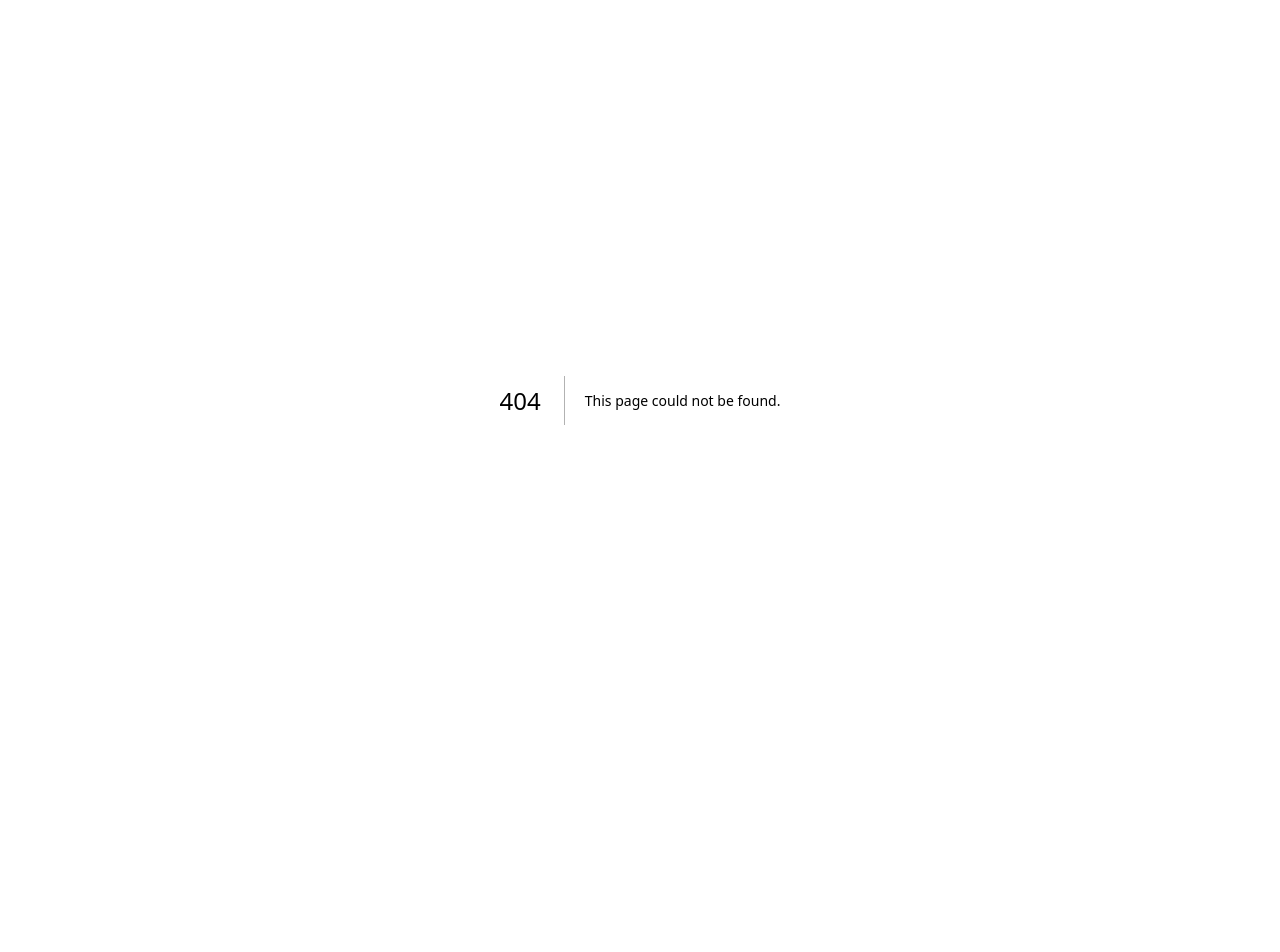
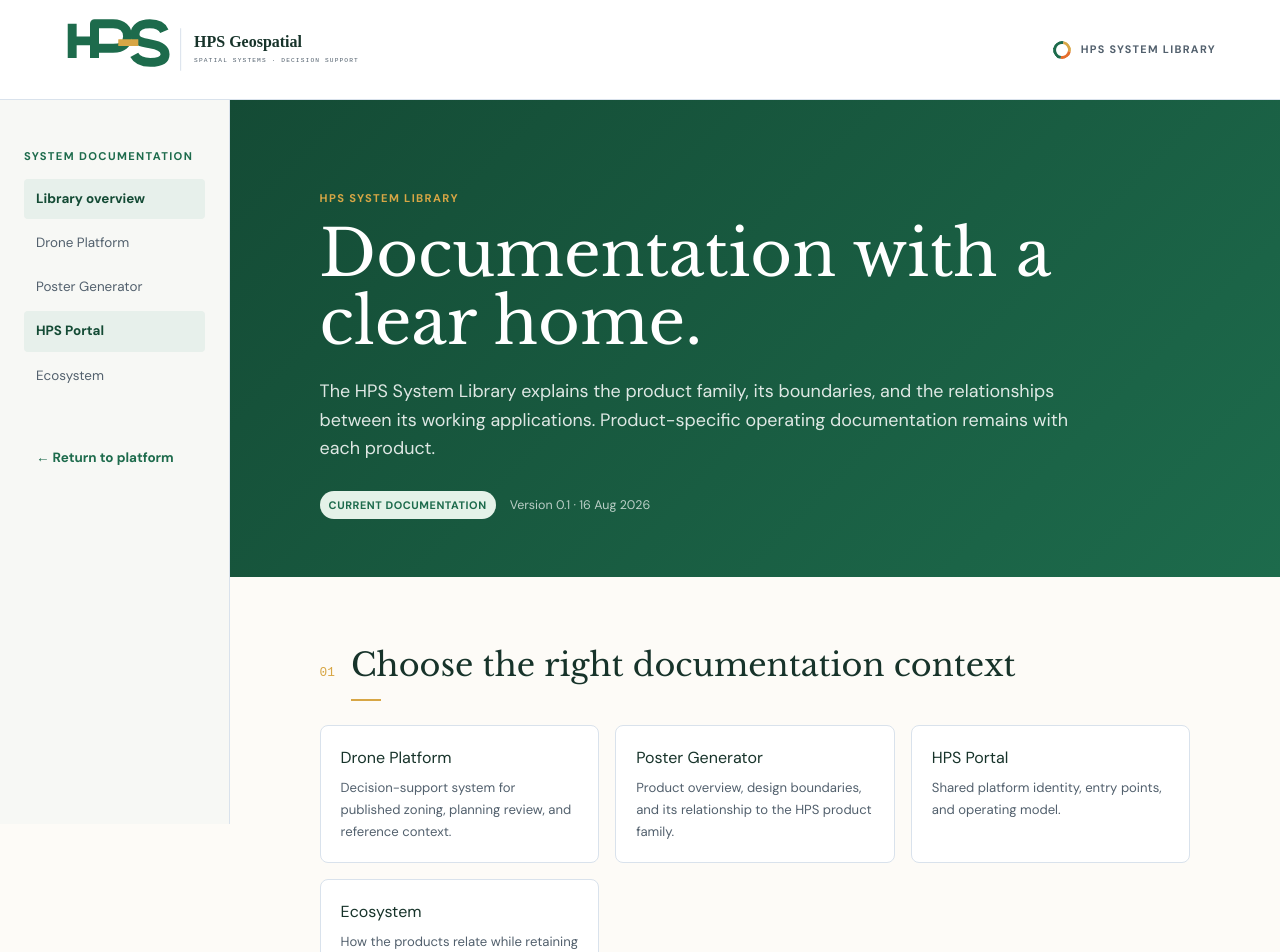
Before and after one commit to slyberia/hydrographic-poster-generator, a Next.js app in the folder frontend/: page /documentation in a window 1280 px wide. Before the commit this address had no page. Shown: the top 952 px of the page. Before the commit the page ends 800 px from the top, so only its background shows below. Built offline with nearby package versions, Linux system fonts and the light colour scheme.

Commit message:
Complete Milestone D phase 8

```diff
--- a/frontend/src/app/docs/page.tsx
+++ b/frontend/src/app/docs/page.tsx
@@ -1,4 +1,5 @@
 import PosterHeader from "@/components/PosterHeader";
+import Link from "next/link";
 
 const API_BASE = process.env.NEXT_PUBLIC_API_URL ?? "http://localhost:8000";
 
@@ -112,14 +113,12 @@ export default function DocsPage() {
     <main className="min-h-screen bg-[var(--ui-page)] text-[var(--ui-text)]">
       <PosterHeader current="docs" />
 
-      <nav aria-label="HPS system documentation" className="border-b border-[var(--ui-border)] bg-[var(--ui-surface-muted)] px-5 py-3 sm:px-8">
-        <div className="mx-auto flex max-w-7xl flex-wrap gap-x-5 gap-y-2 text-sm">
-          <a href="/documentation/drone-platform" className="font-semibold text-[var(--ui-action)] hover:underline">Drone Platform</a>
-          <a href="/documentation/poster-generator" className="text-[var(--ui-text-muted)] hover:text-[var(--ui-action)]">Poster Generator</a>
-          <a href="/documentation/hps-portal" className="text-[var(--ui-text-muted)] hover:text-[var(--ui-action)]">HPS Portal</a>
-          <a href="/documentation/ecosystem" className="text-[var(--ui-text-muted)] hover:text-[var(--ui-action)]">Ecosystem</a>
+      <div className="border-b border-[var(--ui-border)] bg-[var(--ui-surface-muted)] px-5 py-3 text-sm sm:px-8">
+        <div className="mx-auto flex max-w-7xl items-center justify-between gap-4 text-[var(--ui-text-muted)]">
+          <span>Product documentation · Hydrographic Poster Generator</span>
+          <Link href="/documentation" className="font-semibold text-[var(--ui-action)] hover:underline">HPS System Library →</Link>
         </div>
-      </nav>
+      </div>
 
       <section className="border-b border-[var(--ui-border)] bg-[var(--ui-panel)] px-5 py-14 sm:px-8 sm:py-18">
         <div className="mx-auto max-w-7xl">
--- a/frontend/src/app/documentation/components.tsx
+++ b/frontend/src/app/documentation/components.tsx
@@ -1,5 +1,8 @@
 import type { ReactNode } from "react";
+import Image from "next/image";
+import Link from "next/link";
 import "./docs.css";
+import "./docs-phase8.css";
 
 export type DocSystem = "Drone Platform" | "Poster Generator" | "HPS Portal" | "HPS Portal ecosystem";
 
@@ -16,7 +19,8 @@ export function StackTable({ rows }: { rows: Array<[string, string, string]> })
 }
 
 export function DocPage({ system, eyebrow, title, summary, children }: { system: DocSystem; eyebrow: string; title: string; summary: string; children: ReactNode }) {
-  return <main className="docs-page"><header className="docs-header"><a href="/" className="docs-brand"><img src="/hps/hps-lockup-horizontal.svg" alt="HPS Geospatial" /></a><div className="docs-product"><span className="docs-product-mark" aria-hidden="true" /> <span>HPS SYSTEM DOCUMENTATION</span></div></header><div className="docs-layout"><aside className="docs-sidebar"><p className="docs-sidebar-label">Documentation</p><nav aria-label="Documentation sections"><a className={system === "Drone Platform" ? "active" : ""} href="/documentation/drone-platform">Drone Platform</a><a className={system === "Poster Generator" ? "active" : ""} href="/documentation/poster-generator">Poster Generator</a><a className={system === "HPS Portal" ? "active" : ""} href="/documentation/hps-portal">HPS Portal</a><a className={system === "HPS Portal ecosystem" ? "active" : ""} href="/documentation/ecosystem">Ecosystem</a></nav><a className="docs-back" href="/">← Return to application</a></aside><article className="docs-article"><div className="docs-hero"><p className="docs-eyebrow">{eyebrow}</p><h1>{title}</h1><p className="docs-summary">{summary}</p><div className="docs-meta"><Status>Current documentation</Status><span>Version 0.1 · 06 Aug 2026</span></div></div>{children}</article></div></main>;
+  const sections: Array<[DocSystem, string, string]> = [["Drone Platform", "Drone Platform", "/documentation/drone-platform"], ["Poster Generator", "Poster Generator", "/documentation/poster-generator"], ["HPS Portal", "HPS Portal", "/documentation/hps-portal"], ["HPS Portal ecosystem", "Ecosystem", "/documentation/ecosystem"]];
+  return <main className="docs-page"><header className="docs-header"><Link href="/" className="docs-brand"><Image src="/hps/hps-lockup-horizontal.svg" alt="HPS Geospatial" width={320} height={64} priority /></Link><div className="docs-product"><span className="docs-product-mark" aria-hidden="true" /> <span>HPS SYSTEM LIBRARY</span></div></header><div className="docs-layout"><aside className="docs-sidebar"><p className="docs-sidebar-label">System documentation</p><nav aria-label="Documentation sections"><Link className={system === "HPS Portal" ? "active" : ""} href="/documentation">Library overview</Link>{sections.map(([key, label, href]) => <Link className={system === key ? "active" : ""} href={href} key={key}>{label}</Link>)}</nav><Link className="docs-back" href="/">← Return to platform</Link></aside><article className="docs-article"><div className="docs-hero"><p className="docs-eyebrow">{eyebrow}</p><h1>{title}</h1><p className="docs-summary">{summary}</p><div className="docs-meta"><Status>Current documentation</Status><span>Version 0.1 · 16 Aug 2026</span></div></div>{children}</article></div></main>;
 }
 
 export function DocSection({ number, title, children }: { number: string; title: string; children: ReactNode }) {
--- /dev/null
+++ b/frontend/src/app/documentation/docs-phase8.css
@@ -0,0 +1,12 @@
+.doc-card[href] {
+  color: inherit;
+  text-decoration: none;
+  transition: border-color 160ms ease, box-shadow 160ms ease, transform 160ms ease;
+}
+
+.doc-card[href]:hover,
+.doc-card[href]:focus-visible {
+  border-color: var(--doc-green);
+  box-shadow: 0 8px 22px rgba(23, 51, 42, 0.1);
+  transform: translateY(-2px);
+}
--- /dev/null
+++ b/frontend/src/app/documentation/page.tsx
@@ -0,0 +1,17 @@
+import Link from "next/link";
+
+import { DocPage, DocSection, Note, Status } from "./components";
+
+const SYSTEMS = [
+  ["Drone Platform", "Decision-support system for published zoning, planning review, and reference context.", "/documentation/drone-platform"],
+  ["Poster Generator", "Product overview, design boundaries, and its relationship to the HPS product family.", "/documentation/poster-generator"],
+  ["HPS Portal", "Shared platform identity, entry points, and operating model.", "/documentation/hps-portal"],
+  ["Ecosystem", "How the products relate while retaining clear ownership of their data and workflows.", "/documentation/ecosystem"],
+] as const;
+
+export default function DocumentationHomePage() {
+  return <DocPage system="HPS Portal" eyebrow="HPS system library" title="Documentation with a clear home." summary="The HPS System Library explains the product family, its boundaries, and the relationships between its working applications. Product-specific operating documentation remains with each product.">
+    <DocSection number="01" title="Choose the right documentation context"><div className="doc-grid">{SYSTEMS.map(([title, description, href]) => <Link className="doc-card" href={href} key={title}><h3>{title}</h3><p>{description}</p></Link>)}</div><Note>Use the System Library for shared architecture and product context. Use the Hydro Poster product documentation for Studio workflow and API integration details.</Note></DocSection>
+    <DocSection number="02" title="Product documentation"><div className="doc-grid"><article className="doc-card"><Status>Current</Status><h3>Hydrographic Poster Generator</h3><p>The Studio and its rendering API are documented in a product-specific, editorial surface so operational guidance remains close to the tool.</p><p className="doc-links"><Link href="/docs">Open Hydro Poster documentation →</Link></p></article><article className="doc-card"><Status>Current</Status><h3>Drone Zoning</h3><p>The Drone Platform documentation describes the public map, planning console, data context, and decision-support boundaries.</p><p className="doc-links"><Link href="/documentation/drone-platform">Open Drone Platform documentation →</Link></p></article></div></DocSection>
+  </DocPage>;
+}
--- a/frontend/src/app/documentation/poster-generator/page.tsx
+++ b/frontend/src/app/documentation/poster-generator/page.tsx
@@ -1,8 +1,9 @@
+import Link from "next/link";
 import { ArchitectureDiagram, DocPage, DocSection, Note, StackTable, Status } from "../components";
 
 export default function PosterGeneratorDocumentation() {
   return <DocPage system="Poster Generator" eyebrow="System documentation · product surface" title="Hydrographic Poster Generator" summary="A companion product for transforming hydrographic or spatial source material into designed, shareable poster outputs. This page separates the product concept from the production stack still to be confirmed.">
-    <DocSection number="01" title="System purpose"><div className="doc-grid"><article className="doc-card"><h3>What it does</h3><p>Turns hydrographic or mapped source data into a visual poster composition with configurable layout, branding, labels, and export settings.</p></article><article className="doc-card"><h3>Why it matters</h3><p>Provides a communication surface for technical spatial information that is easier to present, print, and share with non-specialist audiences.</p></article><article className="doc-card"><h3>Relationship to Drone Zoning</h3><p>Poster generation can consume approved maps, classifications, or exported layers from the Drone Platform without becoming part of its analysis engine.</p></article></div><Note>Exact runtime, rendering pipeline, storage model, and supported input formats should be confirmed against the poster-generator repository before this document is treated as an implementation specification.</Note></DocSection>
+    <DocSection number="01" title="System purpose"><div className="doc-grid"><article className="doc-card"><h3>What it does</h3><p>Turns registered hydrographic data into a visual poster composition with configurable layout, branding, labels, and export settings.</p></article><article className="doc-card"><h3>Why it matters</h3><p>Provides a communication surface for technical spatial information that is easier to present, print, and share with non-specialist audiences.</p></article><article className="doc-card"><h3>Relationship to Drone Zoning</h3><p>Poster generation can consume approved maps or exported layers from the Drone Platform without becoming part of its analysis engine.</p></article></div><Note>The product-specific Studio workflow and API contract are maintained in the Hydro Poster documentation. <Link href="/docs">Open Hydro Poster documentation →</Link></Note></DocSection>
     <DocSection number="02" title="Proposed architecture"><ArchitectureDiagram nodes={[{label:"Source data",detail:"Raster · vector · analysis layer",tone:"data"},{label:"Poster editor",detail:"Composition · labels · theme",tone:""},{label:"Render service",detail:"Preview · rasterize · paginate",tone:""},{label:"Export bundle",detail:"PNG · PDF · print package",tone:"future"}]} caption="Working architecture for the poster workflow; the render and export services are shown as proposed until verified in the application source." /><Note tone="important">Keep poster composition downstream of analysis. The Poster Generator should read approved or user-supplied data and should not silently alter the analytical classification that produced a map.</Note></DocSection>
     <DocSection number="03" title="Stack to confirm"><StackTable rows={[["Editor UI", "To confirm", "Poster composition, controls, and preview"],["Rendering", "To confirm", "High-resolution preview and final output generation"],["Data inputs", "To confirm", "Raster, vector, image, or platform-exported layer support"],["Storage", "To confirm", "Projects, assets, templates, and generated outputs"],["Delivery", "To confirm", "Browser download, share link, or portal publishing"]]} /></DocSection>
     <DocSection number="04" title="Primary workflow"><ol className="doc-grid"><li className="doc-card"><h3>1. Select source</h3><p>Choose a map, hydrographic dataset, image, or approved Drone Platform output.</p></li><li className="doc-card"><h3>2. Compose</h3><p>Set poster size, layout, title, legend, labels, annotations, and brand treatment.</p></li><li className="doc-card"><h3>3. Preview</h3><p>Review readable hierarchy, scale, contrast, and print-safe spacing before export.</p></li><li className="doc-card"><h3>4. Generate</h3><p>Render a high-resolution poster and package the output with source and attribution metadata.</p></li></ol></DocSection>
--- a/frontend/src/app/page.tsx
+++ b/frontend/src/app/page.tsx
@@ -13,7 +13,7 @@ export const metadata: Metadata = {
 const PRODUCTS = [
   { key: "drone", eyebrow: "Decision support", title: "Drone Zoning", summary: "A configurable, policy-driven platform for evaluating operating suitability and explaining spatial decisions across Region 4.", image: "/drone/region-4-zoning.png", imageAlt: "Published Region 4 drone zoning map", href: "/drone/start", linkLabel: "Explore Drone Zoning" },
   { key: "poster", eyebrow: "Spatial systems", title: "Hydrographic Poster Generator", summary: "Generate print-ready river cartography from supported HydroRIVERS geographies with a repeatable composition and export workflow.", image: "/posters/guyana-abyss.webp", imageAlt: "Guyana river-network poster in the Abyss palette", href: "/poster", linkLabel: "Open Poster Generator" },
-  { key: "docs", eyebrow: "System library", title: "Documentation", summary: "Understand the software stack, architecture, operating model, and implementation status behind the HPS portal and its products.", image: "/hps/hps-lockup-horizontal.svg", imageAlt: "HPS Geospatial lockup", href: "/docs", linkLabel: "Browse Documentation" },
+  { key: "docs", eyebrow: "System library", title: "Documentation", summary: "Understand the software stack, architecture, operating model, and implementation status behind the HPS portal and its products.", image: "/hps/hps-lockup-horizontal.svg", imageAlt: "HPS Geospatial lockup", href: "/documentation", linkLabel: "Browse Documentation" },
 ] as const;
 
 export default function PlatformLandingPage() {
@@ -56,7 +56,7 @@ export default function PlatformLandingPage() {
           ))}
         </div>
       </section>
-      <footer className="hps-footer"><div className="hps-footer__inner"><span>HPS Geospatial · Region 4 pilot</span><Link href="/docs">Documentation</Link></div></footer>
+      <footer className="hps-footer"><div className="hps-footer__inner"><span>HPS Geospatial · Region 4 pilot</span><Link href="/documentation">Documentation</Link></div></footer>
     </main>
   );
 }
--- a/frontend/src/components/PlatformHeader.tsx
+++ b/frontend/src/components/PlatformHeader.tsx
@@ -6,7 +6,7 @@ type PlatformRoute = "platform" | "poster" | "drone" | "docs";
 const NAV_ITEMS: Array<{ href: string; label: string; route: PlatformRoute }> = [
   { href: "/poster", label: "Poster Generator", route: "poster" },
   { href: "/drone", label: "Drone Zoning", route: "drone" },
-  { href: "/docs", label: "Documentation", route: "docs" },
+  { href: "/documentation", label: "Documentation", route: "docs" },
 ];
 type PlatformHeaderProps = { current?: PlatformRoute };
 
```
Also changed, not shown: 2 other files (tests, documents, lock files or other folders).
